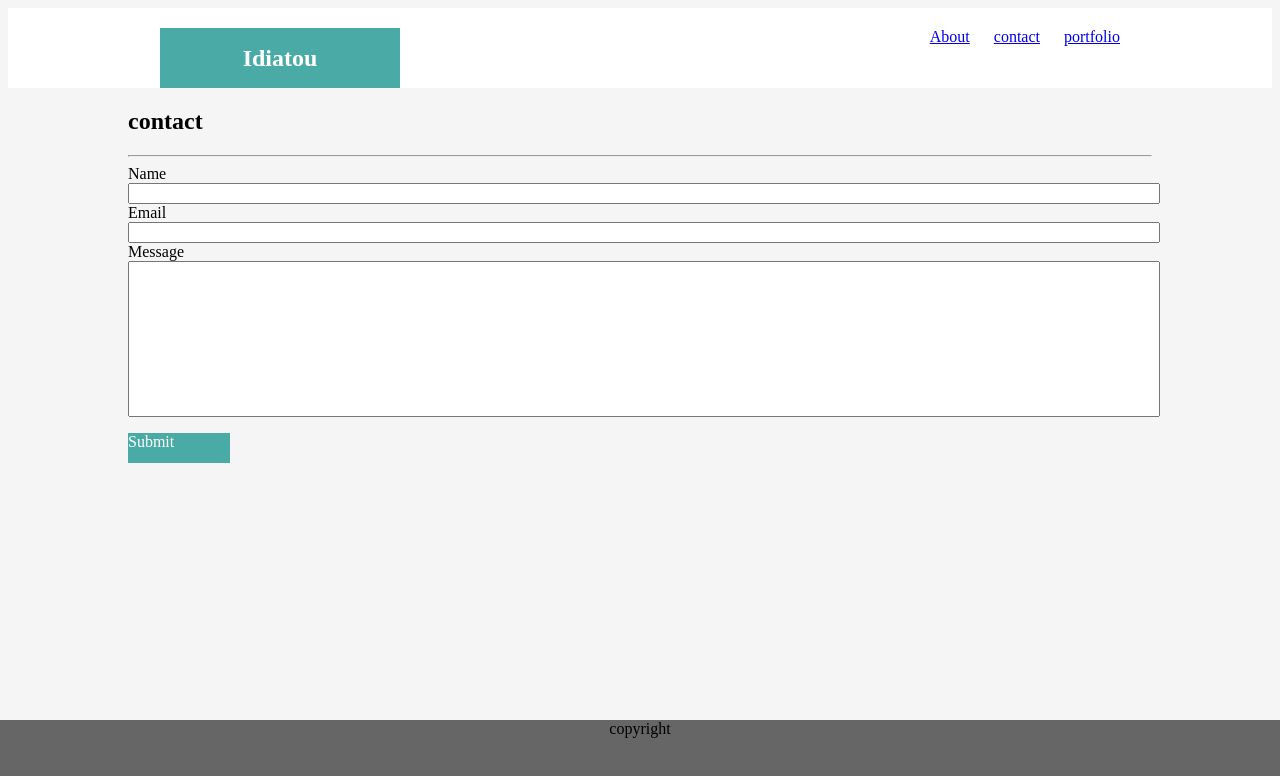
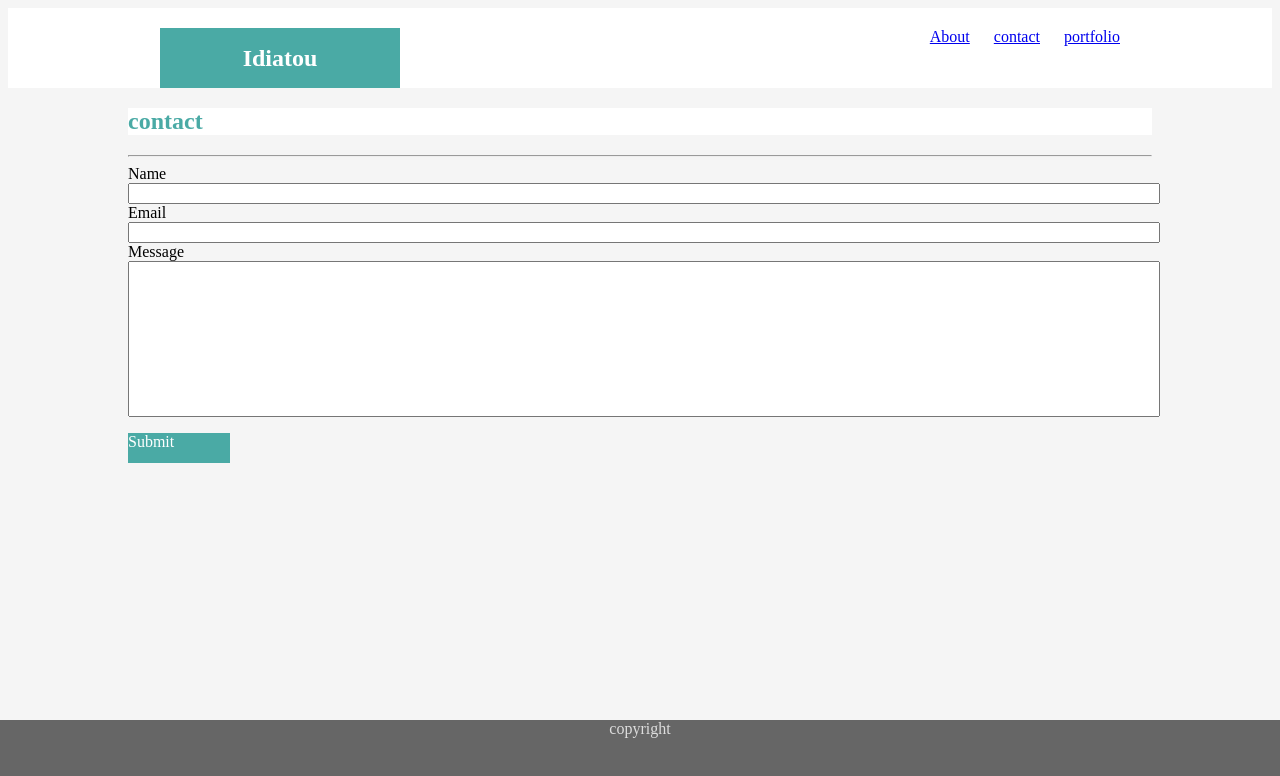
Before and after one commit to idiatou69/Basic-portfolio, a plain HTML site: page contact.html in a window 1280 px wide. Drawn offline with Linux system fonts and the light colour scheme.

Commit message:
update-3

```diff
--- a/assets/css/style.css
+++ b/assets/css/style.css
@@ -137,3 +137,11 @@ body{
     background:whitesmoke;
 
 }
+.cnt{
+    background: #ffffff;
+    color: #4aaaa5;
+}
+.foot{
+    color: #dddddd
+
+}
--- a/contact.html
+++ b/contact.html
@@ -21,7 +21,7 @@
             </nav>
 
  <div class="container">
- <h2>contact</h2>
+ <h2 class="cnt">contact</h2>
  <hr>
  <div>
 
@@ -35,7 +35,7 @@
     </form>
     <p div class="sbt">Submit</p>
 
-    <footer>copyright</footer>
+    <footer class="foot">copyright</footer>
 </div>
 
 </body>
```
Also changed, not shown: index.html (+1 -1 lines), portfolio.html (+1 -1 lines).
